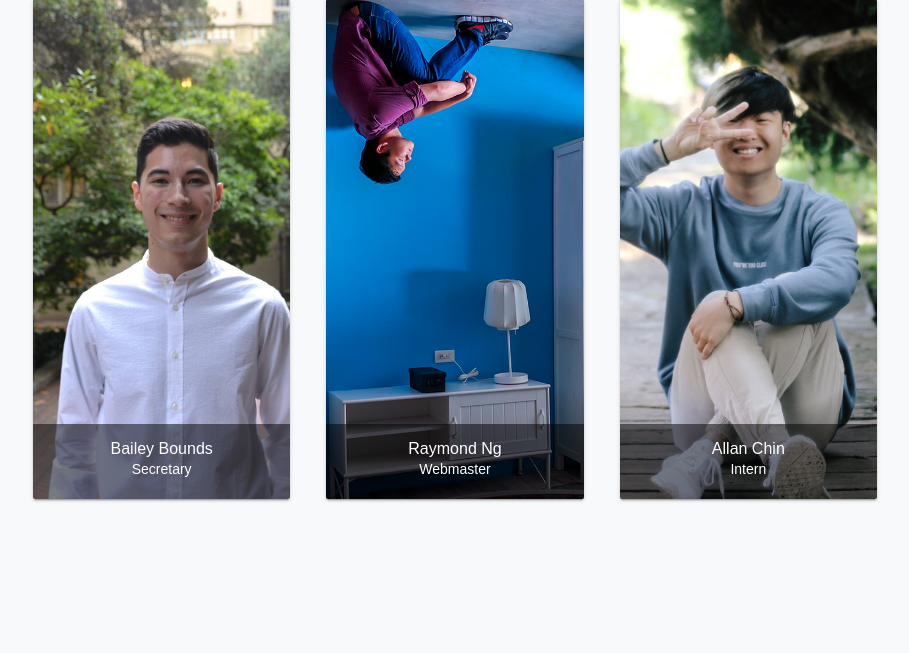
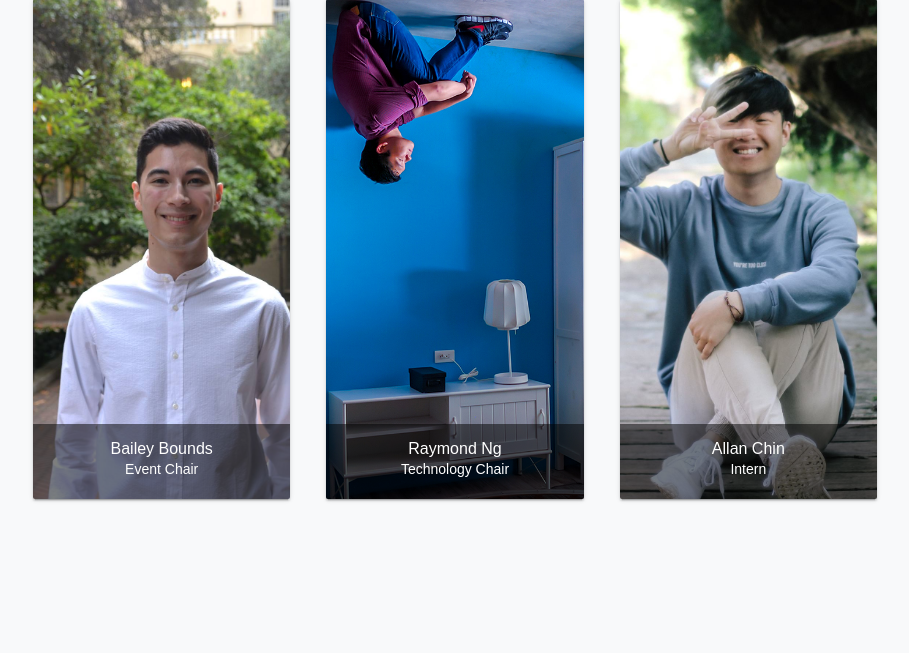
Before and after one commit to raymondnumbergenerator/eau-website, a Flask app: page /officers in a window 1280 px wide. Shown: the part 1329-1982 px from the top of the page, without its empty margins (185-1094 px from the left). Run offline with Flask 2, Linux system fonts and the light colour scheme; some libraries are stand-ins or nearby versions; some web fonts are replaced.

Commit message:
bailey is not secretary

```diff
--- a/eauweb/templates/officers.html
+++ b/eauweb/templates/officers.html
@@ -64,7 +64,7 @@
                 <div class="mdl-card__title mdl-card--expand"></div>
                 <div class="mdl-card__actions">
                     <span class="officer-card-name">Bailey Bounds</span>
-                    <div class="officer-card-title">Secretary</div>
+                    <div class="officer-card-title">Event Chair</div>
                 </div>
             </div>
         </div>
@@ -73,7 +73,7 @@
                 <div class="mdl-card__title mdl-card--expand"></div>
                 <div class="mdl-card__actions">
                     <span class="officer-card-name">Raymond Ng</span>
-                    <div class="officer-card-title">Webmaster</div>
+                    <div class="officer-card-title">Technology Chair</div>
                 </div>
             </div>
         </div>
@@ -263,7 +263,7 @@
                     <div class="mdl-card__title" style="background: url('/static/images/officers/baileybounds.jpg') center / cover;"></div>
                     <div class="mdl-card__supporting-text">
                         <div class="officer-modal-name">Bailey Bounds</div>
-                        <div class="officer-modal-text">Secretary</div>
+                        <div class="officer-modal-text">Event Chair</div>
                         <div class="officer-modal-caption">I am a junior studying economics and I'm from Seattle.</div>
                         <div class="officer-modal-info">
                             <span class="officer-modal-category">Year:</span>
@@ -291,7 +291,7 @@
                     <div class="mdl-card__title" style="background: url('/static/images/officers/raymondng.jpg') center / cover;"></div>
                     <div class="mdl-card__supporting-text">
                         <div class="officer-modal-name">Raymond Ng</div>
-                        <div class="officer-modal-text">Webmaster</div>
+                        <div class="officer-modal-text">Technology Chair</div>
                         <div class="officer-modal-caption">uʍop ǝpᴉsdn ɯ,I ʞuᴉɥʇ I</div>
                         <div class="officer-modal-info">
                             <span class="officer-modal-category">Year:</span>
```
